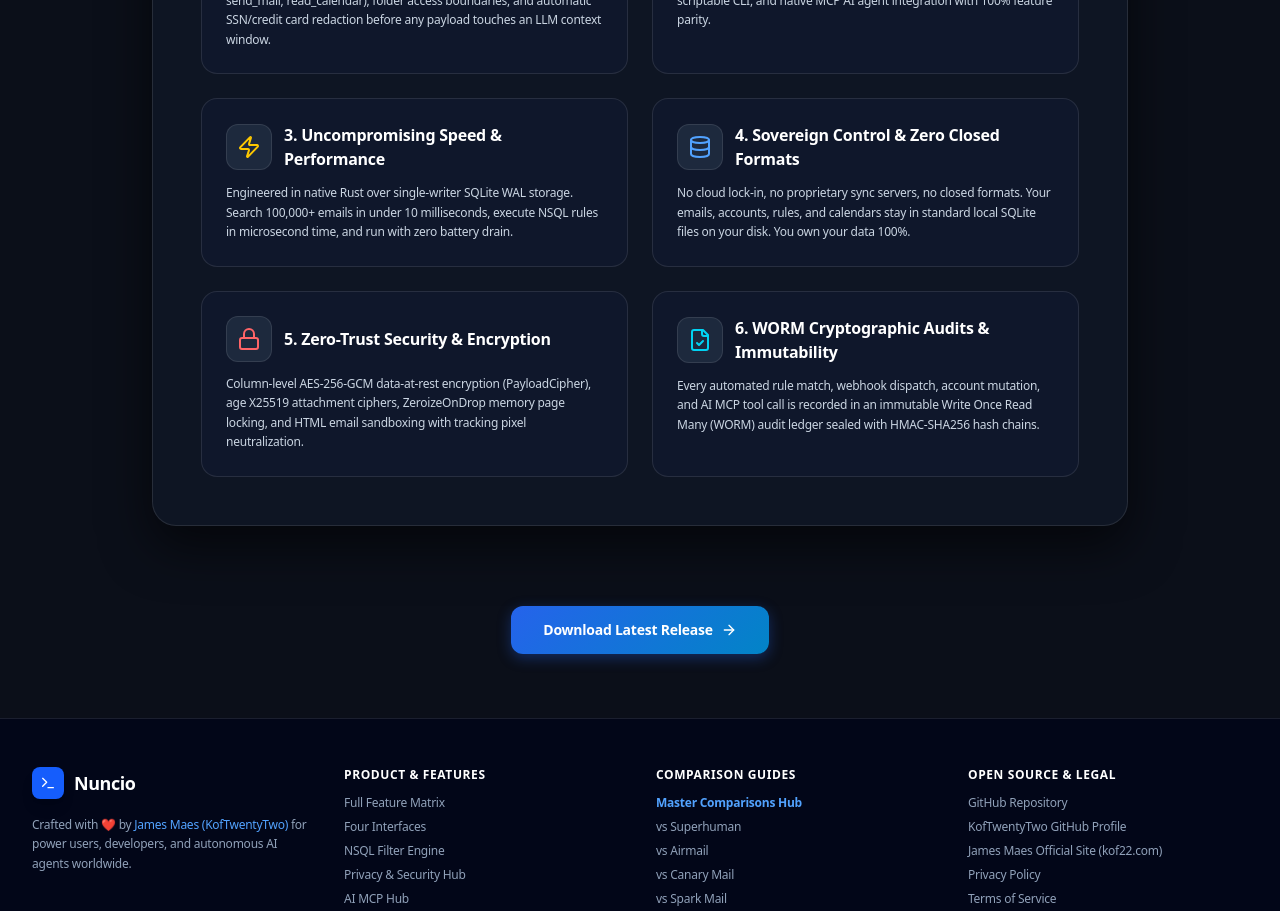
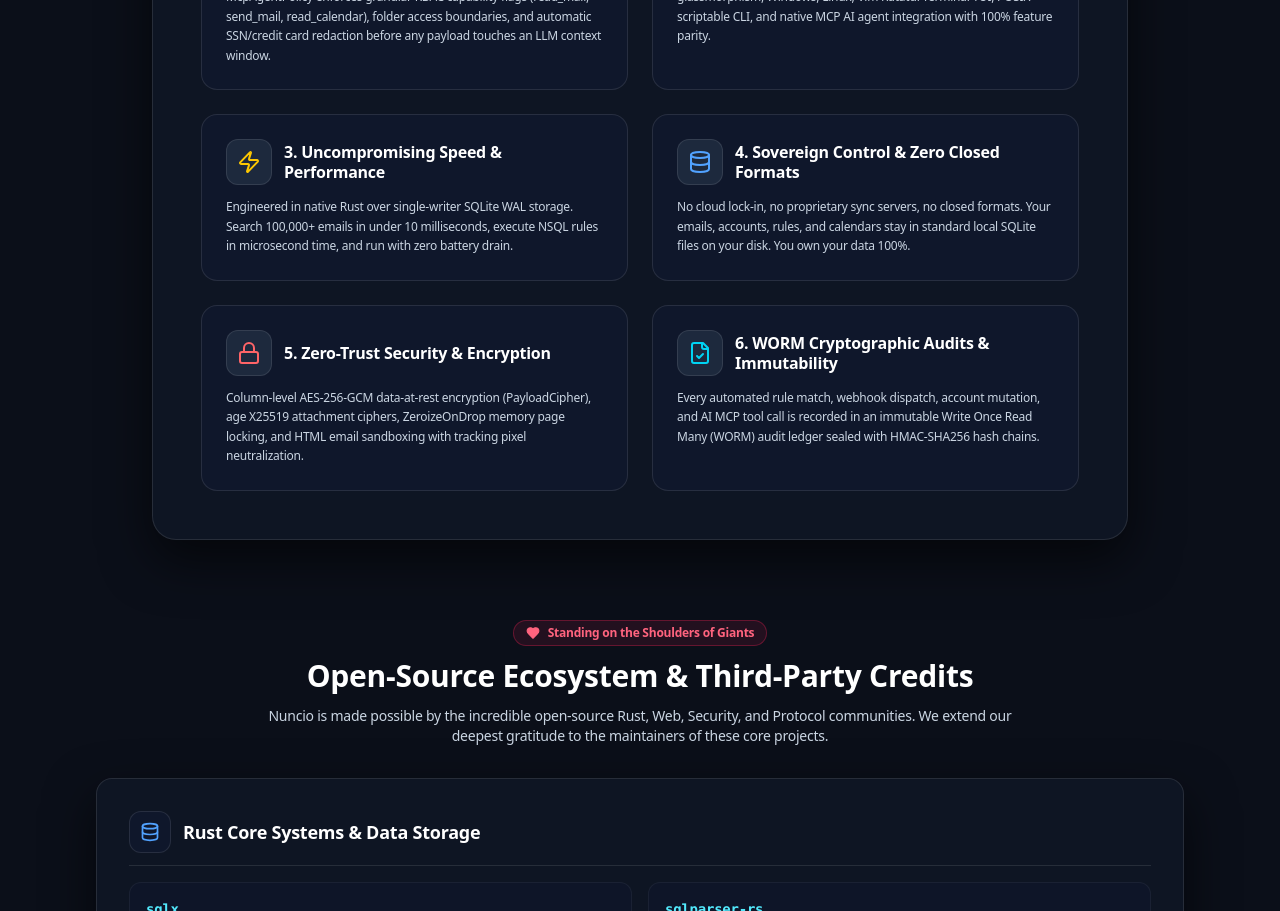
Before and after one commit to KofTwentyTwo/nuncio-website, a Next.js app: page /about in a window 1280 px wide. Shown: the part 820-1731 px from the top of the page. Built offline with nearby package versions, Linux system fonts and the light colour scheme.

Commit message:
feat(about): add comprehensive Third-Party Library & Open-Source Ecosystem Credits section to /about page

```diff
--- a/src/app/about/page.tsx
+++ b/src/app/about/page.tsx
@@ -1,12 +1,32 @@
 import React from "react";
 import { Header } from "@/components/Header";
 import { Footer } from "@/components/Footer";
-import { ShieldCheck, Code, Sparkles, Terminal, Database, FileCheck, Lock, CheckCircle2, ArrowRight, Zap, Cpu, Key, Activity, Monitor, Bot } from "lucide-react";
+import {
+  ShieldCheck,
+  Code,
+  Sparkles,
+  Terminal,
+  Database,
+  FileCheck,
+  Lock,
+  CheckCircle2,
+  ArrowRight,
+  Zap,
+  Cpu,
+  Key,
+  Activity,
+  Monitor,
+  Bot,
+  Layers,
+  Heart,
+  Globe,
+  Award,
+} from "lucide-react";
 import Link from "next/link";
 
 export const metadata = {
-  title: "Why Nuncio Exists — The Sovereign Mail & Calendar Manifesto",
-  description: "Learn why Nuncio exists: email rebuilt for today — sane AI access, first-class UI/UX across GUI, TUI, CLI & MCP, microsecond speed, local control, zero-trust security, and WORM cryptographic audits.",
+  title: "Why Nuncio Exists — Manifesto & Open-Source Credits",
+  description: "Learn why Nuncio exists: sovereign email rebuilt for today. Full credits and acknowledgments for third-party libraries, Rust crates, protocols, and open-source frameworks.",
 };
 
 export default function AboutPage() {
@@ -43,15 +63,70 @@
     },
   ];
 
+  const thirdPartyCredits = [
+    {
+      category: "Rust Core Systems & Data Storage",
+      icon: <Database className="w-5 h-5 text-blue-400" />,
+      crates: [
+        { name: "sqlx", role: "Async, pure-Rust SQL engine powering type-safe SQLite database operations and migrations." },
+        { name: "sqlparser-rs", role: "Pure Rust SQL lexer and parser engine powering the Nuncio SQL Filter Language (NSQL) compiler." },
+        { name: "tokio", role: "Event-driven asynchronous Rust runtime driving background IMAP IDLE, JMAP push, and IPC streaming." },
+        { name: "serde & serde_json", role: "Fast, zero-copy JSON serialization and deserialization across IPC framing and storage contracts." },
+        { name: "thiserror & anyhow", role: "Ergonomic, type-safe Rust error handling and domain error mappings." },
+      ],
+    },
+    {
+      category: "Mail Protocols & MIME Parsing",
+      icon: <Layers className="w-5 h-5 text-purple-400" />,
+      crates: [
+        { name: "async-imap", role: "Asynchronous IMAP client library driving real-time TLS 993 inbox synchronization." },
+        { name: "lettre", role: "Modern Rust SMTP email client delivering outbound TLS 587/465 message transport." },
+        { name: "mail-parser", role: "High-performance MIME parser for raw RFC 5322 emails, headers, and attachment boundaries." },
+        { name: "html2text", role: "Converting HTML email markup to clean, un-tracked ANSI terminal text and Markdown." },
+      ],
+    },
+    {
+      category: "Security, Cryptography & Vault Enclaves",
+      icon: <Lock className="w-5 h-5 text-emerald-400" />,
+      crates: [
+        { name: "ring & aes-gcm", role: "Authenticated encryption algorithm libraries driving column-level PayloadCipher." },
+        { name: "age", role: "Modern, simple X25519 file and stream encryption format powering large attachment ciphers." },
+        { name: "zeroize", role: "Secure memory page zeroing (ZeroizeOnDrop) preventing key material leakages in RAM buffers." },
+        { name: "keyring", role: "Native OS credential manager integration (Windows DPAPI, macOS Keychain Access, Linux Secret Service)." },
+        { name: "hmac & sha2", role: "Cryptographic HMAC-SHA256 hash-chain calculation for WORM audit ledgers." },
+      ],
+    },
+    {
+      category: "Presentation Shells & UI Frameworks",
+      icon: <Monitor className="w-5 h-5 text-yellow-400" />,
+      crates: [
+        { name: "Tauri v2", role: "Lightweight, secure desktop application framework driving the Glassmorphic GUI." },
+        { name: "ratatui", role: "Terminal user interface framework powering the Vim-fueled Ratatui TUI." },
+        { name: "clap", role: "Declarative command-line argument parser powering the POSIX scriptable CLI (nuncio-cli)." },
+        { name: "Next.js & TailwindCSS", role: "React web framework and utility-first CSS engine powering nuncio-website." },
+        { name: "lucide-react", role: "Clean, modern open-source icon suite across Next.js and Tauri interfaces." },
+      ],
+    },
+    {
+      category: "Open Protocols & Standards",
+      icon: <Globe className="w-5 h-5 text-cyan-400" />,
+      crates: [
+        { name: "Model Context Protocol (MCP)", role: "Anthropic's open stdio JSON-RPC 2.0 standard connecting AI agents (Claude, Antigravity, Cursor) directly to Nuncio tools." },
+        { name: "RFC 4155 MBOX & RFC 5322 MIME", role: "Universal open standards for portable email archiving, export, and transport." },
+        { name: "RFC 7636 PKCE OAuth 2.0", role: "Proof Key for Code Exchange protocol driving secure credential-free Google Workspace authentication." },
+      ],
+    },
+  ];
+
   return (
     <div className="min-h-screen flex flex-col bg-[#0B0F19] text-slate-100">
       <Header />
-      <main className="flex-grow py-16 space-y-16">
+      <main className="flex-grow py-16 space-y-20">
         {/* Hero Header */}
         <div className="max-w-4xl mx-auto px-4 sm:px-6 text-center space-y-6">
           <div className="inline-flex items-center gap-2 px-3.5 py-1 rounded-full bg-blue-500/10 border border-blue-500/30 text-blue-400 text-xs font-semibold tracking-tight shadow-lg">
             <Sparkles className="w-3.5 h-3.5 text-blue-400" />
-            <span>The Nuncio Manifesto</span>
+            <span>The Nuncio Manifesto &amp; Open-Source Credits</span>
           </div>
 
           <h1 className="text-4xl sm:text-6xl font-extrabold text-white tracking-tight leading-[1.08]">
@@ -69,7 +144,7 @@
             <div className="space-y-4">
               <h2 className="text-2xl font-bold text-white">Breaking Away From Walled Gardens</h2>
               <p className="text-slate-300 text-base leading-relaxed">
-                For over a decade, personal and enterprise communication has been fractured across paid cloud subscriptions, closed proprietary formats, locked-away data silos, and compromised user experiences depending on whether you're on a Mac, Windows PC, Linux terminal, or mobile device.
+                For over a decade, personal and enterprise communication has been fractured across paid cloud subscriptions, closed proprietary formats, locked-away data silos, and compromised user experiences depending on whether you&apos;re on a Mac, Windows PC, Linux terminal, or mobile device.
               </p>
               <p className="text-slate-300 text-base leading-relaxed">
                 Nuncio was built to eliminate those trade-offs. It gives developers, power users, and AI agents total speed, complete sovereign data ownership, zero-trust encryption, and sane AI integration.
@@ -81,15 +156,51 @@
               {manifestoPillars.map((p, idx) => (
                 <div key={idx} className="space-y-3 p-6 rounded-2xl bg-slate-900 border border-white/10 hover:border-blue-500/40 transition-colors">
                   <div className="flex items-center gap-3">
-                    <div className="p-2.5 rounded-xl bg-slate-800 border border-white/10">
+                    <div className="p-2.5 rounded-xl bg-slate-800 border border-white/10 shrink-0">
                       {p.icon}
                     </div>
-                    <h3 className="text-base font-bold text-white">{p.title}</h3>
+                    <h3 className="text-base font-bold text-white leading-tight">{p.title}</h3>
                   </div>
                   <p className="text-slate-300 text-xs leading-relaxed">{p.desc}</p>
                 </div>
               ))}
             </div>
+          </div>
+        </div>
+
+        {/* Full Open-Source & Third-Party Library Credits Section */}
+        <div className="max-w-6xl mx-auto px-4 sm:px-6 lg:px-8 space-y-8">
+          <div className="text-center space-y-3 max-w-3xl mx-auto">
+            <div className="inline-flex items-center gap-2 px-3 py-1 rounded-full bg-rose-500/10 border border-rose-500/30 text-rose-400 text-xs font-semibold">
+              <Heart className="w-3.5 h-3.5 fill-current" />
+              <span>Standing on the Shoulders of Giants</span>
+            </div>
+            <h2 className="text-3xl font-extrabold text-white">Open-Source Ecosystem &amp; Third-Party Credits</h2>
+            <p className="text-slate-300 text-sm">
+              Nuncio is made possible by the incredible open-source Rust, Web, Security, and Protocol communities. We extend our deepest gratitude to the maintainers of these core projects.
+            </p>
+          </div>
+
+          <div className="space-y-8">
+            {thirdPartyCredits.map((cred, cIdx) => (
+              <div key={cIdx} className="glass-panel p-6 sm:p-8 rounded-2xl border border-white/10 space-y-4 shadow-xl">
+                <div className="flex items-center gap-3 border-b border-white/10 pb-3">
+                  <div className="p-2.5 rounded-xl bg-slate-900 border border-white/10 shrink-0">
+                    {cred.icon}
+                  </div>
+                  <h3 className="text-lg font-bold text-white">{cred.category}</h3>
+                </div>
+
+                <div className="grid grid-cols-1 md:grid-cols-2 gap-4">
+                  {cred.crates.map((c, rIdx) => (
+                    <div key={rIdx} className="p-4 rounded-xl bg-slate-900/80 border border-white/5 space-y-1">
+                      <span className="font-mono font-bold text-sm text-cyan-300 block">{c.name}</span>
+                      <p className="text-slate-300 text-xs leading-relaxed">{c.role}</p>
+                    </div>
+                  ))}
+                </div>
+              </div>
+            ))}
           </div>
         </div>
 
```
